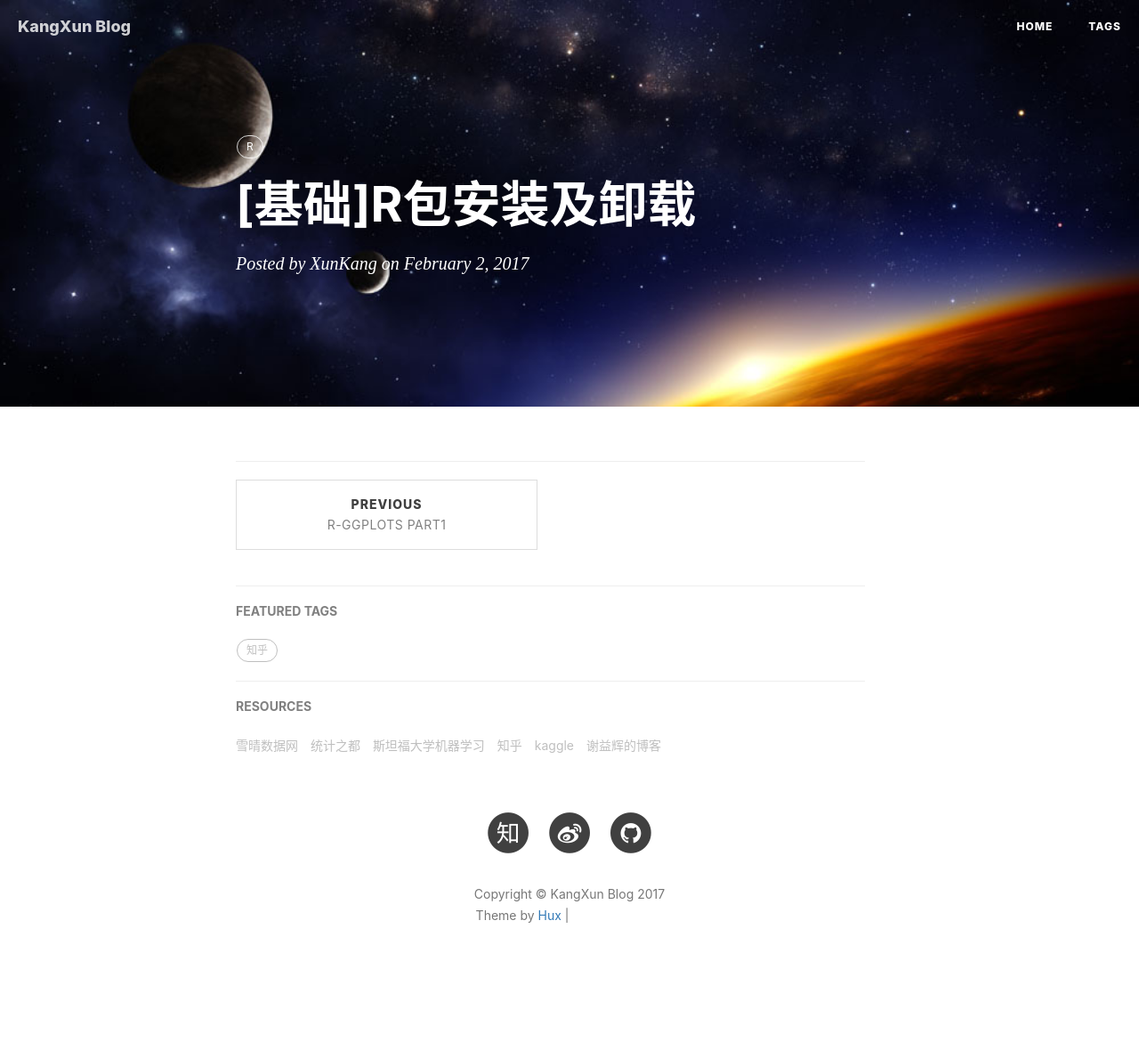
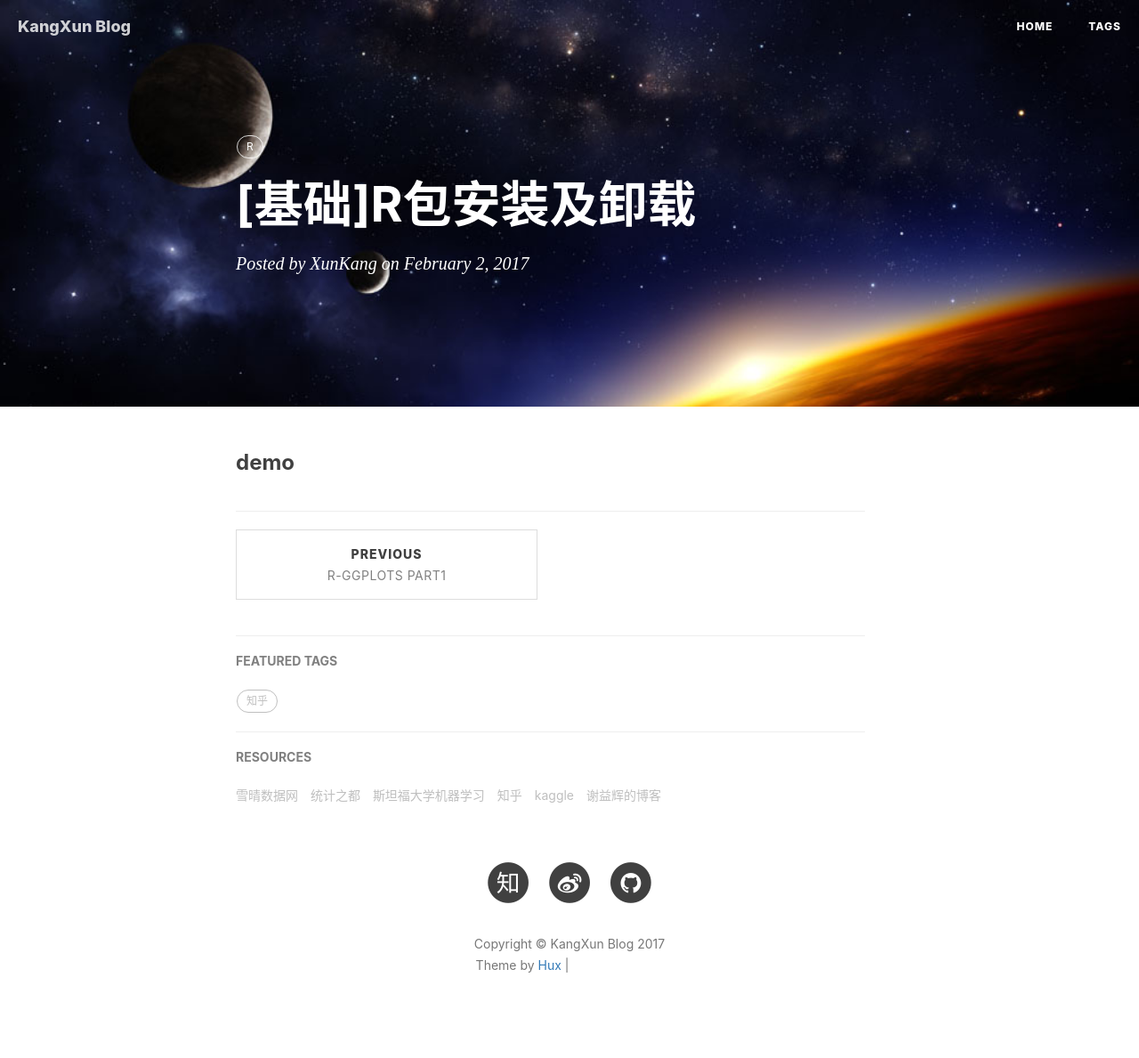
Before and after one commit to amilyk/amilyk.github.io, a Jekyll site: the page built from _posts/2017-02-02-R-base-package.markdown, in a window 1280 px wide. Shown: the whole page at 89% size. Built offline with Jekyll 4.4.1, drawn with Linux system fonts in a browser that asks for light colours; nearby versions of some CDN libraries; comment, search, counter and statistics services are not loaded; before the commit the page ends 1133 px from its top, so only the background shows below that; grey boxes are pictures that could not be loaded.

Commit message:
Update 2017-02-02-R-base-package.markdown

```diff
--- a/_posts/2017-02-02-R-base-package.markdown
+++ b/_posts/2017-02-02-R-base-package.markdown
@@ -7,3 +7,4 @@ header-img: "img/post-bg-js-version.jpg"
 tags:
     - R
 ---
+<h3>demo</h3>
```
